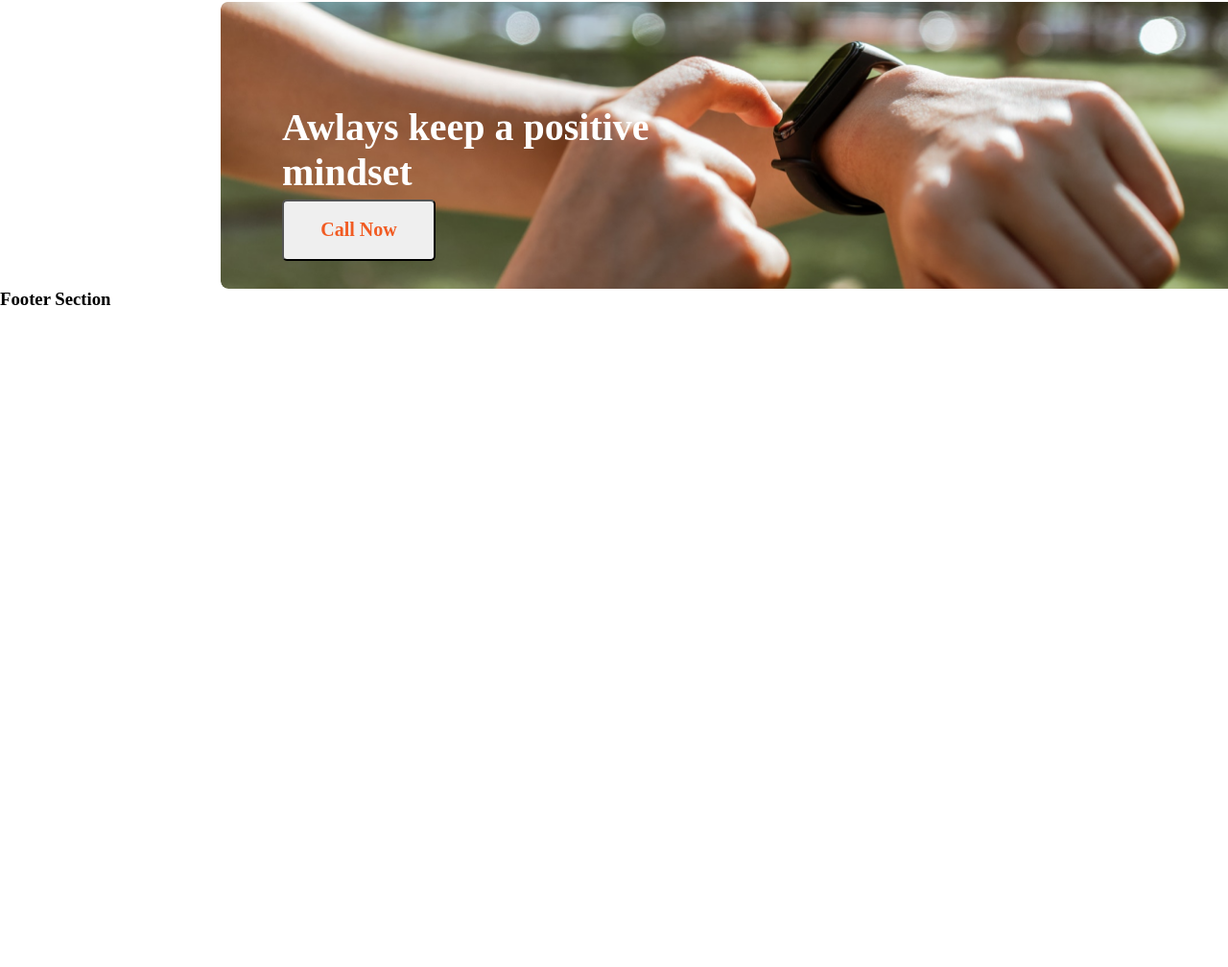
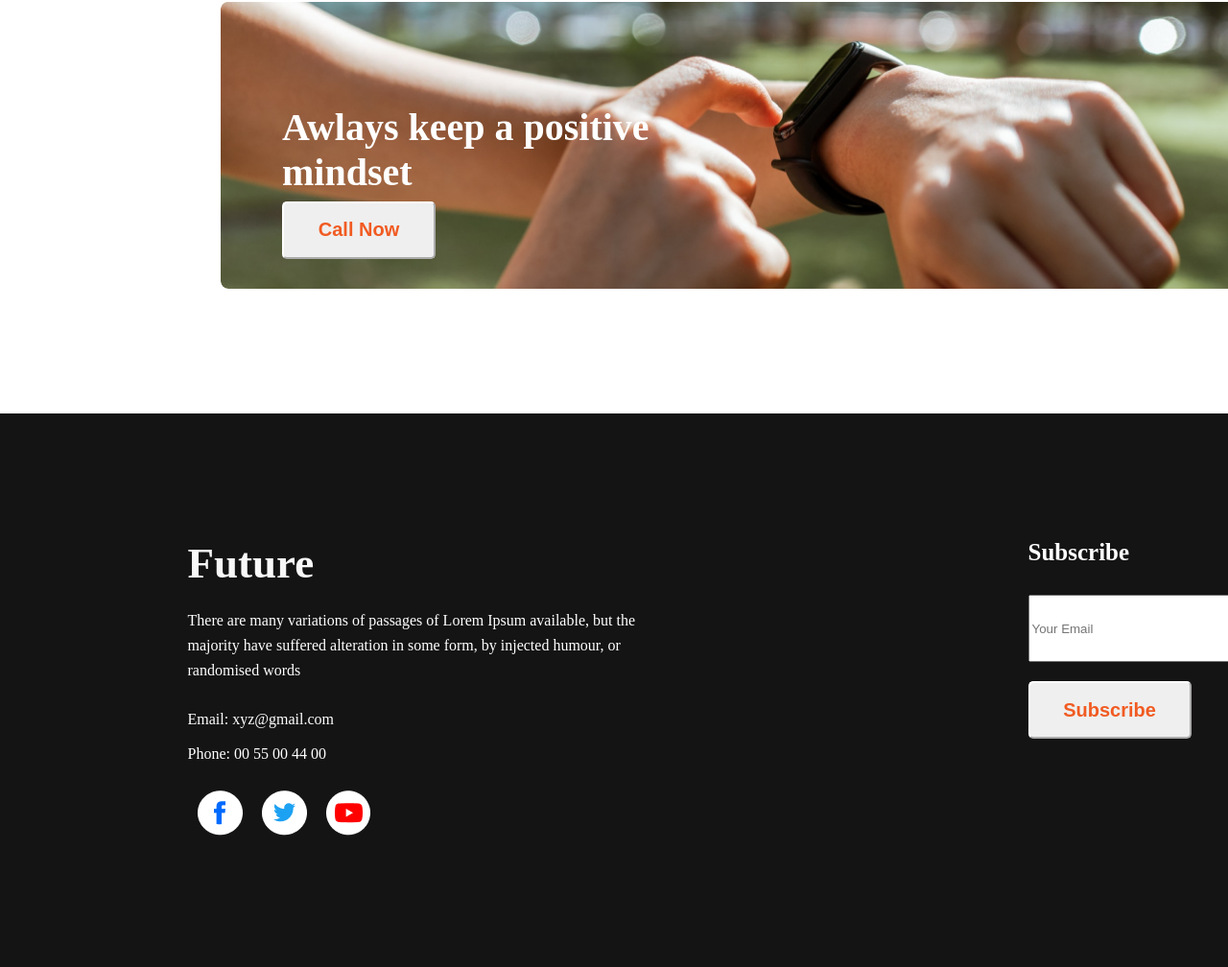
Before and after one commit to engrnazrulislam/my-assignment-01, a plain HTML site: page index.html in a window 1280 px wide. Shown: the part 1822-2830 px from the top of the page at 96% size. Before the commit the page ends 2145 px from the top, so only its background shows below. Drawn offline with Linux system fonts and the light colour scheme.

Commit message:
updated with footer section

```diff
--- a/index.html
+++ b/index.html
@@ -76,8 +76,26 @@
                 </div>
             </section>
     </main>
-    <footer>
-            <h3>Footer Section</h3>
+    <footer class="bottom-footer">
+            <div class="footer-div1">
+                <h3 class="footer-h3">Future</h3>
+                <p class="footer-p1">There are many variations of passages of Lorem Ipsum available, but the majority have suffered alteration in some form, by injected humour, or randomised words</p>
+                <p class="footer-p2">Email: xyz@gmail.com</p>
+                <p class="footer-p3">Phone: 00 55 00 44 00</p>
+                <ul class="footer-ul">
+                    <li><img src="images/icons/fb.png"></li>
+                    <li><img src="images/icons/twitter.png"></li>
+                    <li><img src="images/icons/youtube.png"></li>
+                </ul>
+            </div>
+            <div class="footer-div2">
+                <h3 class="footer-subs-h3">Subscribe</h3>
+                <form>
+                <input class="footer-input-email"type="email" placeholder="Your Email">
+                <br>
+                <input class="footer-subs-btn" type="submit" value="Subscribe">
+                </form>
+            </div>
     </footer>
 </body>
 </html>
--- a/styles/asignment-style.css
+++ b/styles/asignment-style.css
@@ -151,6 +151,8 @@
     align-items: center;
     padding-top:130px;
     padding-left:230px;
+    font-family: 'Work Sans';
+    font-style: normal;
 }
 .sec3-img{
     border-radius: 8px;
@@ -167,8 +169,6 @@
     position: absolute;
     padding-top:10px;
     padding-left:64px;
-    font-family: 'Work Sans';
-    font-style: normal;
     font-weight: 700;
     font-size: 40px;
     line-height: 47px;
@@ -181,13 +181,86 @@
     margin-top:177px;
     margin-left: 64px;
     width:160px;
-    height: 64px;
+    height: 60px;
     border-radius: 5px;
-    font-family: 'Work Sans';
-    font-style: normal;
+    border-color: #FFFFFF;
     font-weight: 600;
     font-size: 20px;
-    line-height: 23px;
     text-align: center;
     color: #F15B22;
 }
+
+/* Apply Styles on bottom footer section */
+.bottom-footer{
+    display: flex;
+    justify-content: space-around;
+    background-color: #151414;
+    height:577px;
+    width: 1600px;
+    margin-top: 130px;
+    font-family: 'Work Sans';
+    font-style: normal;
+}
+.footer-div1{
+    padding-top:130px;
+}
+.footer-div2{
+    padding-top: 130px;
+}
+/* Footer Future Section */
+.footer-h3{
+    font-weight: 700;
+    font-size: 45px;
+    line-height: 53px;
+    color: #F8F8F8;
+}
+.footer-p1{
+    font-weight: 400;
+    font-size: 16px;
+    line-height: 26px;
+    color: #FFFFFF;
+    width: 485px;
+    height: 78px;
+    padding-top:20px;
+    padding-bottom: 20px;
+}
+.footer-p2,.footer-p3{
+    font-weight: 400;
+    font-size: 16px;
+    line-height: 26px;
+    color: #FFFFFF;
+    padding:5px 0px;
+}
+.footer-ul{
+    display: flex;
+    justify-content:left;
+    list-style-type: none;
+    padding-top:20px;
+    padding-left:0px;
+}
+.footer-ul > li{
+    padding:0px 10px;
+}
+/* Footer Subscription Section */
+.footer-subs-h3{
+    font-weight: 600;
+    font-size: 25px;
+    line-height: 29px;
+    color: #FFFFFF;
+    padding-bottom: 30px;
+}
+.footer-input-email{
+    width: 325px;
+    height: 64px
+}
+.footer-subs-btn{
+    margin-top:20px;
+    width:170px;
+    height: 60px;
+    border-radius: 5px;
+    border-color: #FFFFFF;
+    font-weight: 600;
+    font-size: 20px;
+    text-align: center;
+    color: #F15B22;
+}
```
